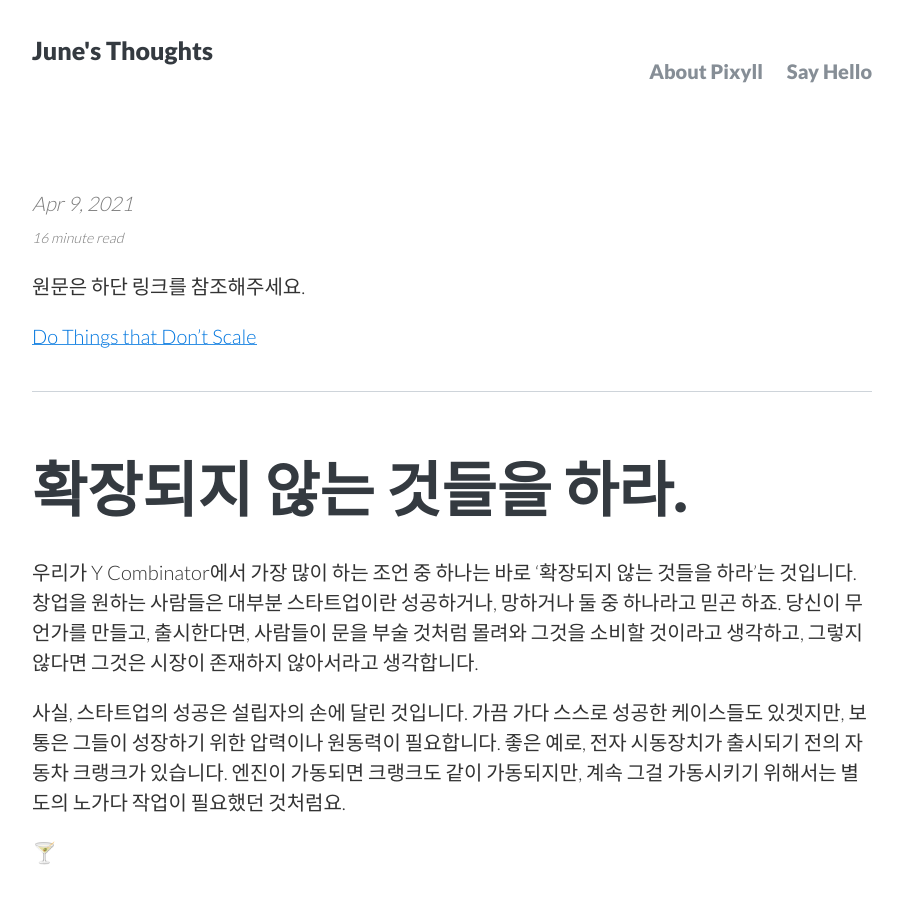
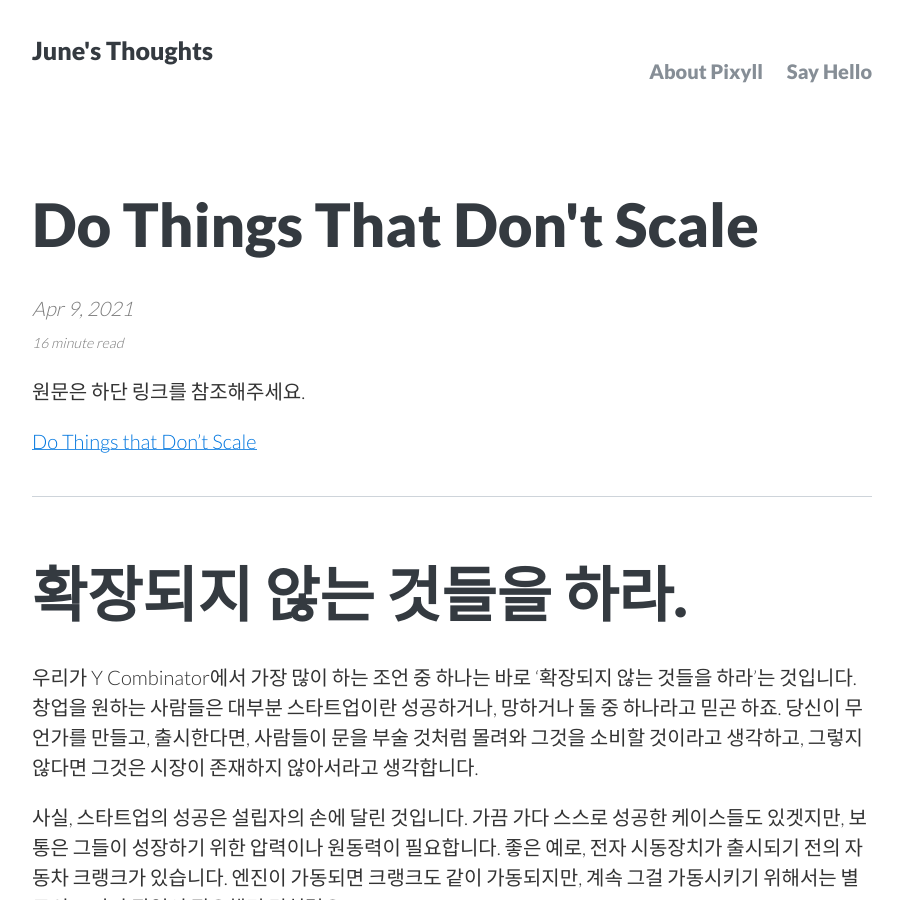
Before and after one commit to kangjune/kangjune.github.io, a Jekyll site: the page built from _posts/2021-04-09-first-post.md, in a window 1280 px wide and 900 px high. Shown: the whole window, without its empty margins (188-1091 px from the left). Built offline with Jekyll 4.4.1, drawn with Linux system fonts in a browser that asks for light colours; our own code applies the rules of GitHub Pages for plain Markdown files; part of the change alters nothing that is shown.

Commit message:
Update 2021-04-09-first-post.md

```diff
--- a/_posts/2021-04-09-first-post.md
+++ b/_posts/2021-04-09-first-post.md
@@ -1,7 +1,7 @@
 ---
 layout: post
-title: "Do Things That Don't Scale"
-date: 2021-04-09 16:45 :  28
+title: Do Things That Don't Scale
+date: 2021-04-09 16:45:28
 summary: 확장되지 않은 것들을 하라(폴 그레이엄)의 번역문입니다.
 categories: Startups Design
 ---
```
